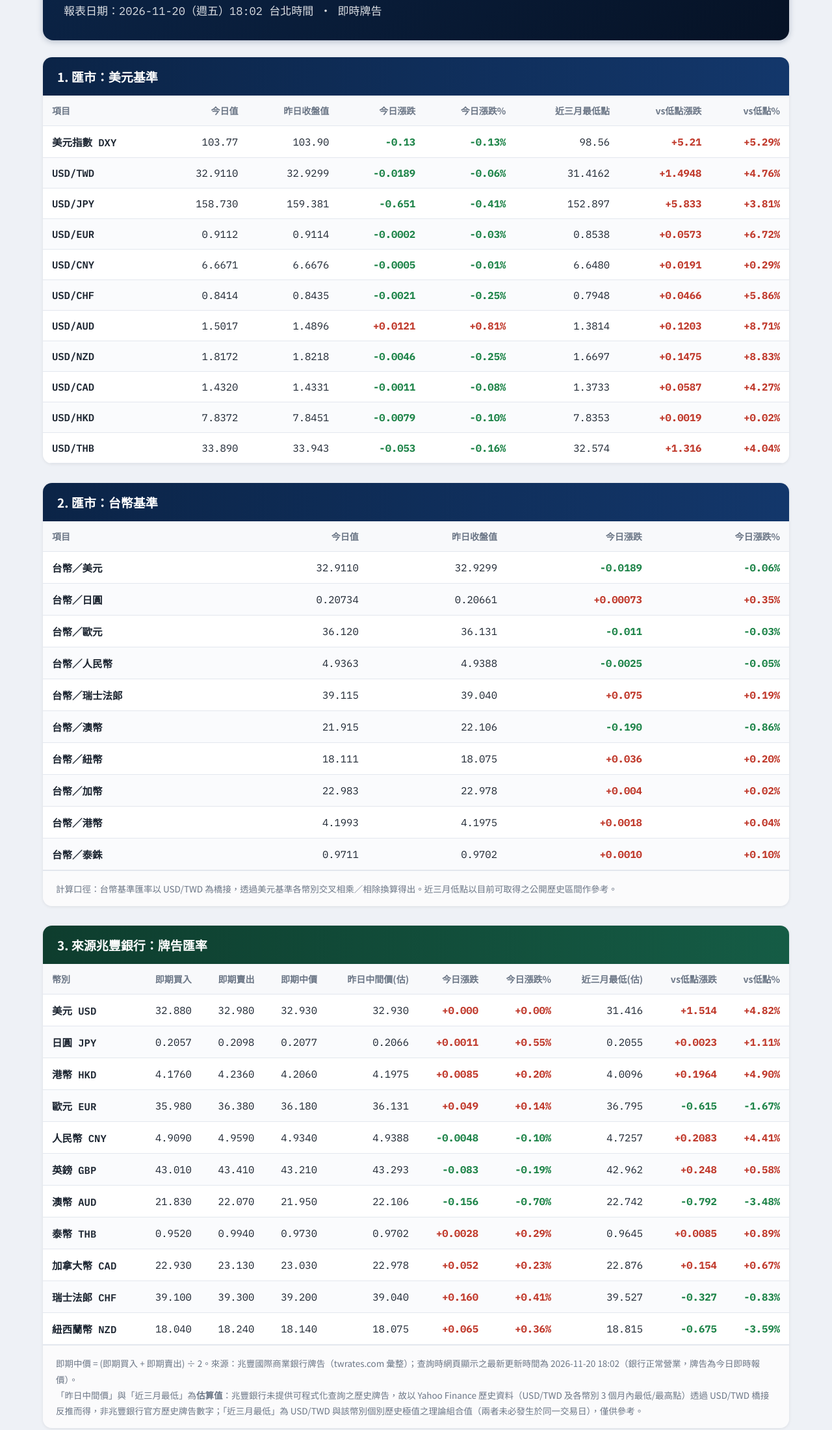
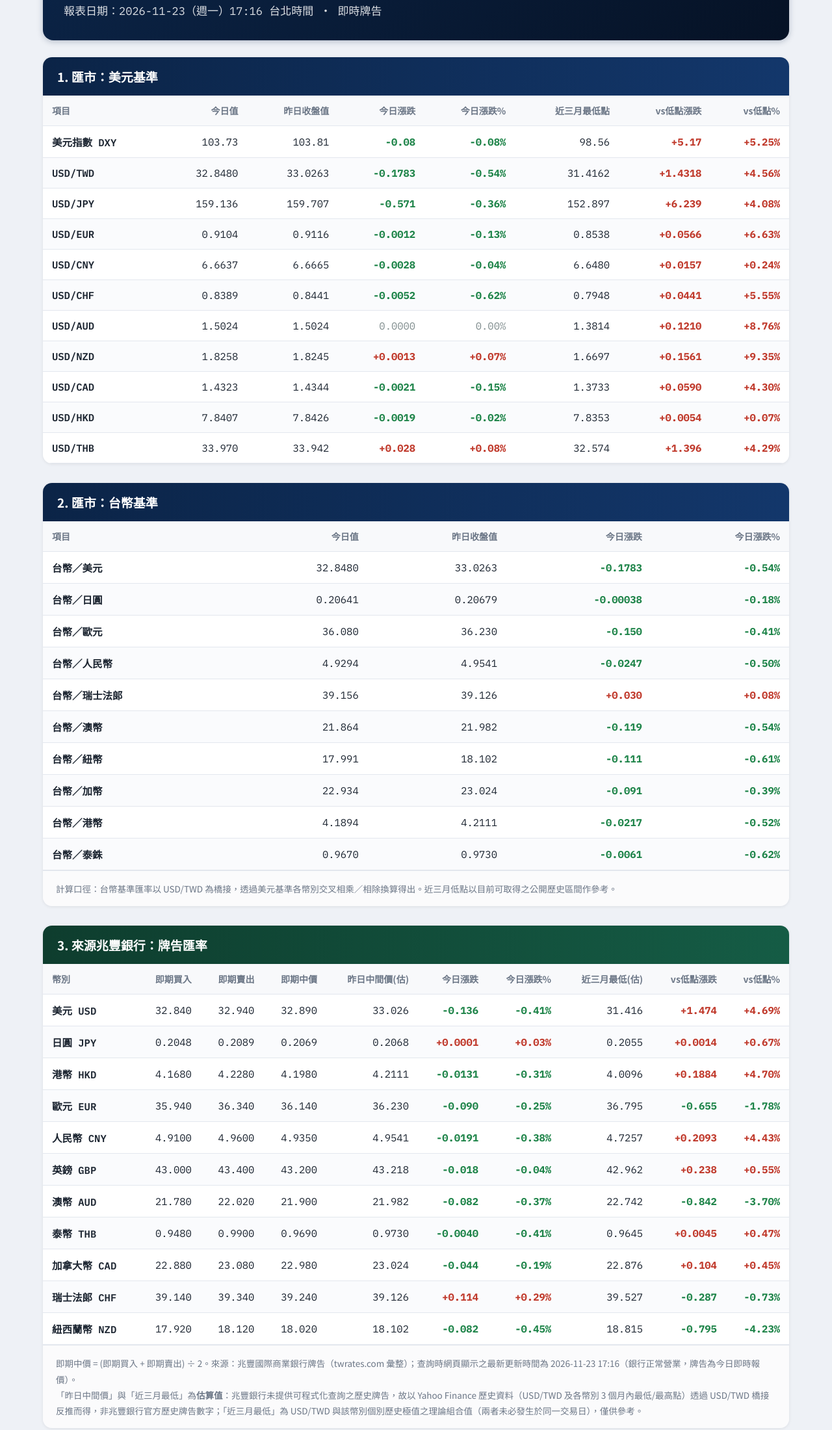
Before and after one commit to z930805-maker/daily.forex.report, a plain HTML site: page index.html in a window 1280 px wide. Shown: the part 161-2361 px from the top of the page at 65% size. Drawn offline with Linux system fonts and the light colour scheme.

Commit message:
新增每日外匯市場報表：2026-11-23
Co-Authored-By: Claude Sonnet 5 <noreply@anthropic.com>
Claude-Session: https://claude.ai/code/session_01P4P1f9Ui1dB7bwkx3ZMVa9

```diff
--- a/index.html
+++ b/index.html
@@ -80,46 +80,46 @@
 
     <div class="banner">
       <h1>全球外匯市場主要貨幣動態資訊</h1>
-      <div class="date">報表日期：2026-11-20（週五）18:02 台北時間 ‧ 即時牌告</div>
+      <div class="date">報表日期：2026-11-23（週一）17:16 台北時間 ‧ 即時牌告</div>
     </div>
 
     <div class="section sec1">
       <div class="section-head">1. 匯市：美元基準</div>
       <div class="scroll scroll-bottom"><table>
         <thead><tr><th>項目</th><th>今日值</th><th>昨日收盤值</th><th>今日漲跌</th><th>今日漲跌%</th><th>近三月最低點</th><th>vs低點漲跌</th><th>vs低點%</th></tr></thead>
-        <tbody class="mono"><tr><td>美元指數 DXY</td><td>103.77</td><td>103.90</td>
-          <td class="dn">-0.13</td><td class="dn">-0.13%</td>
-          <td>98.56</td><td class="up">+5.21</td><td class="up">+5.29%</td></tr>
-<tr><td>USD/TWD</td><td>32.9110</td><td>32.9299</td>
-          <td class="dn">-0.0189</td><td class="dn">-0.06%</td>
-          <td>31.4162</td><td class="up">+1.4948</td><td class="up">+4.76%</td></tr>
-<tr><td>USD/JPY</td><td>158.730</td><td>159.381</td>
-          <td class="dn">-0.651</td><td class="dn">-0.41%</td>
-          <td>152.897</td><td class="up">+5.833</td><td class="up">+3.81%</td></tr>
-<tr><td>USD/EUR</td><td>0.9112</td><td>0.9114</td>
-          <td class="dn">-0.0002</td><td class="dn">-0.03%</td>
-          <td>0.8538</td><td class="up">+0.0573</td><td class="up">+6.72%</td></tr>
-<tr><td>USD/CNY</td><td>6.6671</td><td>6.6676</td>
-          <td class="dn">-0.0005</td><td class="dn">-0.01%</td>
-          <td>6.6480</td><td class="up">+0.0191</td><td class="up">+0.29%</td></tr>
-<tr><td>USD/CHF</td><td>0.8414</td><td>0.8435</td>
-          <td class="dn">-0.0021</td><td class="dn">-0.25%</td>
-          <td>0.7948</td><td class="up">+0.0466</td><td class="up">+5.86%</td></tr>
-<tr><td>USD/AUD</td><td>1.5017</td><td>1.4896</td>
-          <td class="up">+0.0121</td><td class="up">+0.81%</td>
-          <td>1.3814</td><td class="up">+0.1203</td><td class="up">+8.71%</td></tr>
-<tr><td>USD/NZD</td><td>1.8172</td><td>1.8218</td>
-          <td class="dn">-0.0046</td><td class="dn">-0.25%</td>
-          <td>1.6697</td><td class="up">+0.1475</td><td class="up">+8.83%</td></tr>
-<tr><td>USD/CAD</td><td>1.4320</td><td>1.4331</td>
-          <td class="dn">-0.0011</td><td class="dn">-0.08%</td>
-          <td>1.3733</td><td class="up">+0.0587</td><td class="up">+4.27%</td></tr>
-<tr><td>USD/HKD</td><td>7.8372</td><td>7.8451</td>
-          <td class="dn">-0.0079</td><td class="dn">-0.10%</td>
-          <td>7.8353</td><td class="up">+0.0019</td><td class="up">+0.02%</td></tr>
-<tr><td>USD/THB</td><td>33.890</td><td>33.943</td>
-          <td class="dn">-0.053</td><td class="dn">-0.16%</td>
-          <td>32.574</td><td class="up">+1.316</td><td class="up">+4.04%</td></tr></tbody>
+        <tbody class="mono"><tr><td>美元指數 DXY</td><td>103.73</td><td>103.81</td>
+          <td class="dn">-0.08</td><td class="dn">-0.08%</td>
+          <td>98.56</td><td class="up">+5.17</td><td class="up">+5.25%</td></tr>
+<tr><td>USD/TWD</td><td>32.8480</td><td>33.0263</td>
+          <td class="dn">-0.1783</td><td class="dn">-0.54%</td>
+          <td>31.4162</td><td class="up">+1.4318</td><td class="up">+4.56%</td></tr>
+<tr><td>USD/JPY</td><td>159.136</td><td>159.707</td>
+          <td class="dn">-0.571</td><td class="dn">-0.36%</td>
+          <td>152.897</td><td class="up">+6.239</td><td class="up">+4.08%</td></tr>
+<tr><td>USD/EUR</td><td>0.9104</td><td>0.9116</td>
+          <td class="dn">-0.0012</td><td class="dn">-0.13%</td>
+          <td>0.8538</td><td class="up">+0.0566</td><td class="up">+6.63%</td></tr>
+<tr><td>USD/CNY</td><td>6.6637</td><td>6.6665</td>
+          <td class="dn">-0.0028</td><td class="dn">-0.04%</td>
+          <td>6.6480</td><td class="up">+0.0157</td><td class="up">+0.24%</td></tr>
+<tr><td>USD/CHF</td><td>0.8389</td><td>0.8441</td>
+          <td class="dn">-0.0052</td><td class="dn">-0.62%</td>
+          <td>0.7948</td><td class="up">+0.0441</td><td class="up">+5.55%</td></tr>
+<tr><td>USD/AUD</td><td>1.5024</td><td>1.5024</td>
+          <td class="flat">0.0000</td><td class="flat">0.00%</td>
+          <td>1.3814</td><td class="up">+0.1210</td><td class="up">+8.76%</td></tr>
+<tr><td>USD/NZD</td><td>1.8258</td><td>1.8245</td>
+          <td class="up">+0.0013</td><td class="up">+0.07%</td>
+          <td>1.6697</td><td class="up">+0.1561</td><td class="up">+9.35%</td></tr>
+<tr><td>USD/CAD</td><td>1.4323</td><td>1.4344</td>
+          <td class="dn">-0.0021</td><td class="dn">-0.15%</td>
+          <td>1.3733</td><td class="up">+0.0590</td><td class="up">+4.30%</td></tr>
+<tr><td>USD/HKD</td><td>7.8407</td><td>7.8426</td>
+          <td class="dn">-0.0019</td><td class="dn">-0.02%</td>
+          <td>7.8353</td><td class="up">+0.0054</td><td class="up">+0.07%</td></tr>
+<tr><td>USD/THB</td><td>33.970</td><td>33.942</td>
+          <td class="up">+0.028</td><td class="up">+0.08%</td>
+          <td>32.574</td><td class="up">+1.396</td><td class="up">+4.29%</td></tr></tbody>
       </table></div>
       <div class="scroll-hint">← 左右滑動可看完整欄位 →</div>
     </div>
@@ -128,26 +128,26 @@
       <div class="section-head">2. 匯市：台幣基準</div>
       <div class="scroll"><table>
         <thead><tr><th>項目</th><th>今日值</th><th>昨日收盤值</th><th>今日漲跌</th><th>今日漲跌%</th></tr></thead>
-        <tbody class="mono"><tr><td>台幣／美元</td><td>32.9110</td><td>32.9299</td>
-          <td class="dn">-0.0189</td><td class="dn">-0.06%</td></tr>
-<tr><td>台幣／日圓</td><td>0.20734</td><td>0.20661</td>
-          <td class="up">+0.00073</td><td class="up">+0.35%</td></tr>
-<tr><td>台幣／歐元</td><td>36.120</td><td>36.131</td>
-          <td class="dn">-0.011</td><td class="dn">-0.03%</td></tr>
-<tr><td>台幣／人民幣</td><td>4.9363</td><td>4.9388</td>
-          <td class="dn">-0.0025</td><td class="dn">-0.05%</td></tr>
-<tr><td>台幣／瑞士法郎</td><td>39.115</td><td>39.040</td>
-          <td class="up">+0.075</td><td class="up">+0.19%</td></tr>
-<tr><td>台幣／澳幣</td><td>21.915</td><td>22.106</td>
-          <td class="dn">-0.190</td><td class="dn">-0.86%</td></tr>
-<tr><td>台幣／紐幣</td><td>18.111</td><td>18.075</td>
-          <td class="up">+0.036</td><td class="up">+0.20%</td></tr>
-<tr><td>台幣／加幣</td><td>22.983</td><td>22.978</td>
-          <td class="up">+0.004</td><td class="up">+0.02%</td></tr>
-<tr><td>台幣／港幣</td><td>4.1993</td><td>4.1975</td>
-          <td class="up">+0.0018</td><td class="up">+0.04%</td></tr>
-<tr><td>台幣／泰銖</td><td>0.9711</td><td>0.9702</td>
-          <td class="up">+0.0010</td><td class="up">+0.10%</td></tr></tbody>
+        <tbody class="mono"><tr><td>台幣／美元</td><td>32.8480</td><td>33.0263</td>
+          <td class="dn">-0.1783</td><td class="dn">-0.54%</td></tr>
+<tr><td>台幣／日圓</td><td>0.20641</td><td>0.20679</td>
+          <td class="dn">-0.00038</td><td class="dn">-0.18%</td></tr>
+<tr><td>台幣／歐元</td><td>36.080</td><td>36.230</td>
+          <td class="dn">-0.150</td><td class="dn">-0.41%</td></tr>
+<tr><td>台幣／人民幣</td><td>4.9294</td><td>4.9541</td>
+          <td class="dn">-0.0247</td><td class="dn">-0.50%</td></tr>
+<tr><td>台幣／瑞士法郎</td><td>39.156</td><td>39.126</td>
+          <td class="up">+0.030</td><td class="up">+0.08%</td></tr>
+<tr><td>台幣／澳幣</td><td>21.864</td><td>21.982</td>
+          <td class="dn">-0.119</td><td class="dn">-0.54%</td></tr>
+<tr><td>台幣／紐幣</td><td>17.991</td><td>18.102</td>
+          <td class="dn">-0.111</td><td class="dn">-0.61%</td></tr>
+<tr><td>台幣／加幣</td><td>22.934</td><td>23.024</td>
+          <td class="dn">-0.091</td><td class="dn">-0.39%</td></tr>
+<tr><td>台幣／港幣</td><td>4.1894</td><td>4.2111</td>
+          <td class="dn">-0.0217</td><td class="dn">-0.52%</td></tr>
+<tr><td>台幣／泰銖</td><td>0.9670</td><td>0.9730</td>
+          <td class="dn">-0.0061</td><td class="dn">-0.62%</td></tr></tbody>
       </table></div>
       <div class="scroll-hint">← 左右滑動可看完整欄位 →</div>
       <div class="note">計算口徑：台幣基準匯率以 USD/TWD 為橋接，透過美元基準各幣別交叉相乘／相除換算得出。近三月低點以目前可取得之公開歷史區間作參考。</div>
@@ -157,43 +157,43 @@
       <div class="section-head">3. 來源兆豐銀行：牌告匯率</div>
       <div class="scroll"><table>
         <thead><tr><th>幣別</th><th>即期買入</th><th>即期賣出</th><th>即期中價</th><th>昨日中間價(估)</th><th>今日漲跌</th><th>今日漲跌%</th><th>近三月最低(估)</th><th>vs低點漲跌</th><th>vs低點%</th></tr></thead>
-        <tbody class="mono"><tr><td>美元 USD</td><td>32.880</td><td>32.980</td><td>32.930</td>
-          <td>32.930</td><td class="up">+0.000</td><td class="up">+0.00%</td>
-          <td>31.416</td><td class="up">+1.514</td><td class="up">+4.82%</td></tr>
-<tr><td>日圓 JPY</td><td>0.2057</td><td>0.2098</td><td>0.2077</td>
-          <td>0.2066</td><td class="up">+0.0011</td><td class="up">+0.55%</td>
-          <td>0.2055</td><td class="up">+0.0023</td><td class="up">+1.11%</td></tr>
-<tr><td>港幣 HKD</td><td>4.1760</td><td>4.2360</td><td>4.2060</td>
-          <td>4.1975</td><td class="up">+0.0085</td><td class="up">+0.20%</td>
-          <td>4.0096</td><td class="up">+0.1964</td><td class="up">+4.90%</td></tr>
-<tr><td>歐元 EUR</td><td>35.980</td><td>36.380</td><td>36.180</td>
-          <td>36.131</td><td class="up">+0.049</td><td class="up">+0.14%</td>
-          <td>36.795</td><td class="dn">-0.615</td><td class="dn">-1.67%</td></tr>
-<tr><td>人民幣 CNY</td><td>4.9090</td><td>4.9590</td><td>4.9340</td>
-          <td>4.9388</td><td class="dn">-0.0048</td><td class="dn">-0.10%</td>
-          <td>4.7257</td><td class="up">+0.2083</td><td class="up">+4.41%</td></tr>
-<tr><td>英鎊 GBP</td><td>43.010</td><td>43.410</td><td>43.210</td>
-          <td>43.293</td><td class="dn">-0.083</td><td class="dn">-0.19%</td>
-          <td>42.962</td><td class="up">+0.248</td><td class="up">+0.58%</td></tr>
-<tr><td>澳幣 AUD</td><td>21.830</td><td>22.070</td><td>21.950</td>
-          <td>22.106</td><td class="dn">-0.156</td><td class="dn">-0.70%</td>
-          <td>22.742</td><td class="dn">-0.792</td><td class="dn">-3.48%</td></tr>
-<tr><td>泰幣 THB</td><td>0.9520</td><td>0.9940</td><td>0.9730</td>
-          <td>0.9702</td><td class="up">+0.0028</td><td class="up">+0.29%</td>
-          <td>0.9645</td><td class="up">+0.0085</td><td class="up">+0.89%</td></tr>
-<tr><td>加拿大幣 CAD</td><td>22.930</td><td>23.130</td><td>23.030</td>
-          <td>22.978</td><td class="up">+0.052</td><td class="up">+0.23%</td>
-          <td>22.876</td><td class="up">+0.154</td><td class="up">+0.67%</td></tr>
-<tr><td>瑞士法郎 CHF</td><td>39.100</td><td>39.300</td><td>39.200</td>
-          <td>39.040</td><td class="up">+0.160</td><td class="up">+0.41%</td>
-          <td>39.527</td><td class="dn">-0.327</td><td class="dn">-0.83%</td></tr>
-<tr><td>紐西蘭幣 NZD</td><td>18.040</td><td>18.240</td><td>18.140</td>
-          <td>18.075</td><td class="up">+0.065</td><td class="up">+0.36%</td>
-          <td>18.815</td><td class="dn">-0.675</td><td class="dn">-3.59%</td></tr></tbody>
+        <tbody class="mono"><tr><td>美元 USD</td><td>32.840</td><td>32.940</td><td>32.890</td>
+          <td>33.026</td><td class="dn">-0.136</td><td class="dn">-0.41%</td>
+          <td>31.416</td><td class="up">+1.474</td><td class="up">+4.69%</td></tr>
+<tr><td>日圓 JPY</td><td>0.2048</td><td>0.2089</td><td>0.2069</td>
+          <td>0.2068</td><td class="up">+0.0001</td><td class="up">+0.03%</td>
+          <td>0.2055</td><td class="up">+0.0014</td><td class="up">+0.67%</td></tr>
+<tr><td>港幣 HKD</td><td>4.1680</td><td>4.2280</td><td>4.1980</td>
+          <td>4.2111</td><td class="dn">-0.0131</td><td class="dn">-0.31%</td>
+          <td>4.0096</td><td class="up">+0.1884</td><td class="up">+4.70%</td></tr>
+<tr><td>歐元 EUR</td><td>35.940</td><td>36.340</td><td>36.140</td>
+          <td>36.230</td><td class="dn">-0.090</td><td class="dn">-0.25%</td>
+          <td>36.795</td><td class="dn">-0.655</td><td class="dn">-1.78%</td></tr>
+<tr><td>人民幣 CNY</td><td>4.9100</td><td>4.9600</td><td>4.9350</td>
+          <td>4.9541</td><td class="dn">-0.0191</td><td class="dn">-0.38%</td>
+          <td>4.7257</td><td class="up">+0.2093</td><td class="up">+4.43%</td></tr>
+<tr><td>英鎊 GBP</td><td>43.000</td><td>43.400</td><td>43.200</td>
+          <td>43.218</td><td class="dn">-0.018</td><td class="dn">-0.04%</td>
+          <td>42.962</td><td class="up">+0.238</td><td class="up">+0.55%</td></tr>
+<tr><td>澳幣 AUD</td><td>21.780</td><td>22.020</td><td>21.900</td>
+          <td>21.982</td><td class="dn">-0.082</td><td class="dn">-0.37%</td>
+          <td>22.742</td><td class="dn">-0.842</td><td class="dn">-3.70%</td></tr>
+<tr><td>泰幣 THB</td><td>0.9480</td><td>0.9900</td><td>0.9690</td>
+          <td>0.9730</td><td class="dn">-0.0040</td><td class="dn">-0.41%</td>
+          <td>0.9645</td><td class="up">+0.0045</td><td class="up">+0.47%</td></tr>
+<tr><td>加拿大幣 CAD</td><td>22.880</td><td>23.080</td><td>22.980</td>
+          <td>23.024</td><td class="dn">-0.044</td><td class="dn">-0.19%</td>
+          <td>22.876</td><td class="up">+0.104</td><td class="up">+0.45%</td></tr>
+<tr><td>瑞士法郎 CHF</td><td>39.140</td><td>39.340</td><td>39.240</td>
+          <td>39.126</td><td class="up">+0.114</td><td class="up">+0.29%</td>
+          <td>39.527</td><td class="dn">-0.287</td><td class="dn">-0.73%</td></tr>
+<tr><td>紐西蘭幣 NZD</td><td>17.920</td><td>18.120</td><td>18.020</td>
+          <td>18.102</td><td class="dn">-0.082</td><td class="dn">-0.45%</td>
+          <td>18.815</td><td class="dn">-0.795</td><td class="dn">-4.23%</td></tr></tbody>
       </table></div>
       <div class="scroll-hint">← 左右滑動可看完整欄位 →</div>
       <div class="note">
-        即期中價 = (即期買入 + 即期賣出) ÷ 2。來源：兆豐國際商業銀行牌告（twrates.com 彙整）；查詢時網頁顯示之最新更新時間為 2026-11-20 18:02（銀行正常營業，牌告為今日即時報價）。<br>
+        即期中價 = (即期買入 + 即期賣出) ÷ 2。來源：兆豐國際商業銀行牌告（twrates.com 彙整）；查詢時網頁顯示之最新更新時間為 2026-11-23 17:16（銀行正常營業，牌告為今日即時報價）。<br>
         「昨日中間價」與「近三月最低」為<strong>估算值</strong>：兆豐銀行未提供可程式化查詢之歷史牌告，故以 Yahoo Finance 歷史資料（USD/TWD 及各幣別 3 個月內最低/最高點）透過 USD/TWD 橋接反推而得，非兆豐銀行官方歷史牌告數字；「近三月最低」為 USD/TWD 與該幣別個別歷史極值之理論組合值（兩者未必發生於同一交易日），僅供參考。
       </div>
     </div>
@@ -202,9 +202,9 @@
       <div class="section-head">4. 期貨市場：黃金</div>
       <div class="scroll"><table>
         <thead><tr><th>項目</th><th>今日值</th><th>昨日收盤值</th><th>今日漲跌</th><th>今日漲跌%</th><th>近三月最低點</th><th>vs低點漲跌</th><th>vs低點%</th></tr></thead>
-        <tbody class="mono"><tr><td>黃金期貨 GC=F（COMEX，近月）</td><td>3,571.80</td><td>3,685.50</td>
-  <td class="dn">-113.70</td><td class="dn">-3.09%</td>
-  <td>3,515.00</td><td class="up">+56.80</td><td class="up">+1.62%</td></tr></tbody>
+        <tbody class="mono"><tr><td>黃金期貨 GC=F（COMEX，近月）</td><td>3,612.50</td><td>3,515.40</td>
+  <td class="up">+97.10</td><td class="up">+2.76%</td>
+  <td>3,502.90</td><td class="up">+109.60</td><td class="up">+3.13%</td></tr></tbody>
       </table></div>
       <div class="scroll-hint">← 左右滑動可看完整欄位 →</div>
       <div class="note">資料來源：Yahoo Finance GC=F（COMEX 黃金近月期貨，美股報價延遲約10分鐘），非黃金現貨 XAU/USD；兩者價格通常僅有小幅價差。</div>
@@ -212,18 +212,19 @@
 
     <div class="note" style="border-radius:14px;border:1px solid var(--border);background:#fff;margin-bottom:26px;">
       <strong>資料來源與交叉驗證說明：</strong><br>
-      1. 主要來源：Yahoo Finance（finance.yahoo.com）各幣別歷史資料頁，含每日 Open/High/Low/Close，查詢區間約 2026-08-12～2026-11-20（約100日，涵蓋近三個月）。所有「今日值」「昨日收盤」「近三月最低點」均為直接讀取之歷史數值。<br>
-      2. 「昨日收盤」為 2026-11-19（週四）之最終收盤值（一般交易日比較，無需套用週末規則）。<br>
-      3. 輔助來源：兆豐國際商業銀行牌告匯率（twrates.com 彙整），查詢時顯示為今日即時報價，用於區塊三買賣價與中價計算；其「昨日中間價」「近三月低點」為 USD/TWD 橋接估算值，詳見區塊三下方說明。雙來源 USD/TWD 交叉比對：Yahoo 即時 32.9110 vs 兆豐中價 32.9300，差異約 0.06%，通過 &lt;0.5% 門檻。<br>
+      1. 主要來源：Yahoo Finance（finance.yahoo.com）各幣別歷史資料頁，含每日 Open/High/Low/Close，查詢區間約 2026-08-15～2026-11-23（約100日，涵蓋近三個月）。所有「今日值」「昨日收盤」「近三月最低點」均為直接讀取之歷史數值。<br>
+      2. 今日為週一，「昨日收盤」套用<strong>週末規則</strong>，採 2026-11-20（週五）之最終收盤值。<br>
+      3. 輔助來源：兆豐國際商業銀行牌告匯率（twrates.com 彙整），查詢時顯示為今日即時報價，用於區塊三買賣價與中價計算；其「昨日中間價」「近三月低點」為 USD/TWD 橋接估算值，詳見區塊三下方說明。雙來源 USD/TWD 交叉比對：Yahoo 即時 32.8480 vs 兆豐中價 32.8900，差異約 0.13%，通過 &lt;0.5% 門檻。<br>
       4. 美元基準區塊之 USD/EUR、USD/AUD、USD/NZD 係以 EUR/USD、AUD/USD、NZD/USD 報價取倒數換算；其「近三月最低」取該貨幣對美元近三月最高點之倒數。<br>
-      5. USD/CNY 之歷史資料來源（Yahoo Finance CNY=X）多數交易日僅提供單一數值（Open=High=Low=Close），僅當日（即時）資料含完整區間；近三月最低點已連續維持 11-03 已定案之收盤值 6.6480 近三週，為此資料來源特性下的正常現象。<br>
-      6. <strong>黃金期貨（GC=F）今日大幅重挫，單日跌幅達 -3.09%，盤中並創下近三月新低 3,515.00（取代原 10-30 的 3,879.30）。</strong>金價自 11-05 高點約 4,139.50 以來，短短兩週內已下跌逾 13.7%，波動度明顯放大，屬真實價格走勢而非資料窗口位移造成的假性新低，建議密切留意後續走勢與相關避險部位風險。
+      5. USD/CNY 之歷史資料來源（Yahoo Finance CNY=X）多數交易日僅提供單一數值（Open=High=Low=Close），僅當日（即時）資料含完整區間；近三月最低點已連續維持 11-03 已定案之收盤值 6.6480 達三週，為此資料來源特性下的正常現象。<br>
+      6. <strong>黃金期貨（GC=F）今日強勁反彈，單日漲幅達 +2.76%</strong>，延續上週五重挫後的止穩走勢；上週五（11-20）收盤值經修正為 3,515.40，其盤中最低點亦修正為 3,502.90，成為新的近三月最低點（略低於上週五報表當時所見之 3,515.00），符合「即時數值於收盤定案後小幅修正」之既有規律。金價短線波動度仍偏高，建議持續觀察。<br>
+      7. USD/AUD（AUD/USD 倒數）今日與上週五收盤值完全相同（0.6656），呈現持平；即時報價頁面所顯示之 +0.57% 變動幅度疑似以今日盤中開盤價為比較基準，而非上週五收盤價，故本報表仍依既有口徑採用資料表之收盤值計算漲跌。
     </div>
 
     <div class="section sec-line">
       <div class="section-head">LINE 訊息純文字</div>
       <div class="line-box">
-        <div class="line-content">每日外匯市場主要貨幣動態資訊已產出（2026-11-20）。<br><br>【今日重點】<br>・美元指數：103.77（今日 -0.13%／距三月低點 +5.29%）<br>・美元/台幣：32.9110（今日 -0.06%／距三月低點 +4.76%）<br>・美元/日圓：158.7300（今日 -0.41%／距三月低點 +3.81%）<br>・黃金期貨 GC=F：3,571.80 USD（今日 -3.09%／距三月低點 +1.62%）📉大幅重挫，創近三月新低<br><br>【今日波動最大】<br>・黃金期貨 GC=F -3.09%<br>・USD/AUD +0.81%<br>・USD/JPY -0.41%<br><br>資料來源：Yahoo Finance、兆豐銀行牌告（twrates.com）等公開資料來源。<br>兆豐銀行「昨收」「近三月低點」欄位為 USD/TWD 橋接估算值，非官方歷史牌告。<br>本報表由 AI 自動產出，僅供參考。</div>
+        <div class="line-content">每日外匯市場主要貨幣動態資訊已產出（2026-11-23）。<br><br>【今日重點】<br>・美元指數：103.73（今日 -0.08%／距三月低點 +5.25%）<br>・美元/台幣：32.8480（今日 -0.54%／距三月低點 +4.56%）<br>・美元/日圓：159.1360（今日 -0.36%／距三月低點 +4.08%）<br>・黃金期貨 GC=F：3,612.50 USD（今日 +2.76%／距三月低點 +3.13%）📈延續反彈，自上週五重挫後回穩<br><br>【今日波動最大】<br>・黃金期貨 GC=F +2.76%<br>・USD/CHF -0.62%<br>・USD/TWD -0.54%<br><br>資料來源：Yahoo Finance、兆豐銀行牌告（twrates.com）等公開資料來源。<br>兆豐銀行「昨收」「近三月低點」欄位為 USD/TWD 橋接估算值，非官方歷史牌告。<br>本報表由 AI 自動產出，僅供參考。</div>
       </div>
     </div>
 
```
Also changed, not shown: forex_reports/每日外匯市場報表_2026-11-23.html (added, +234 -0 lines), history.html (+1 -1 lines).
